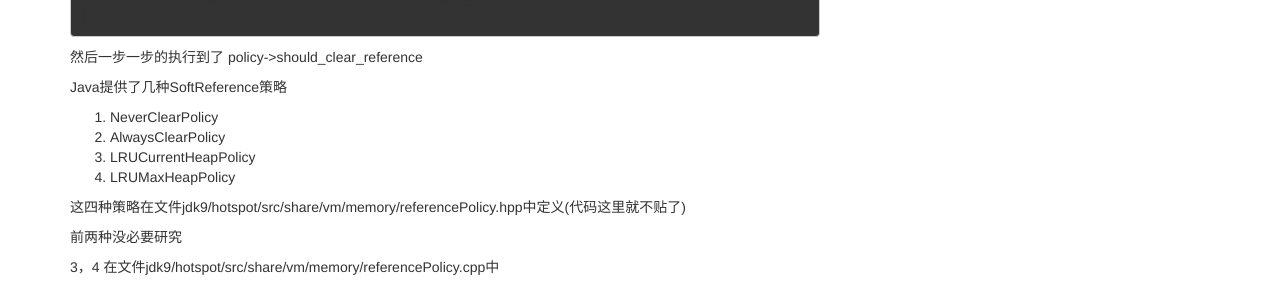
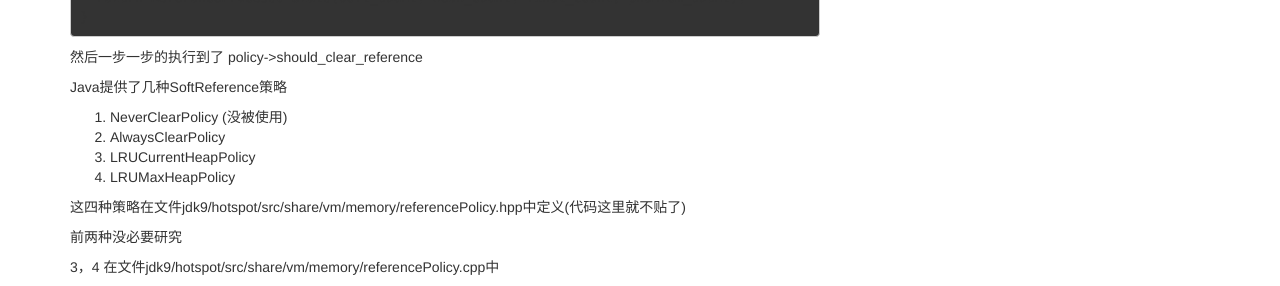
Before and after one commit to liuxinglanyue/blog, a Jekyll site: the page built from _posts/java/2015-06-30-soft_reference.markdown, in a window 1280 px wide and 900 px high, scrolled down 2127 px. Shown: the part 151-437 px from the top of the window. Built offline with Jekyll 4.4.1, drawn with Linux system fonts in a browser that asks for light colours; nearby versions of some CDN libraries; Markdown is read by kramdown in place of the engine named in the settings; comment, search, counter and statistics services are not loaded.

Commit message:
NeverClearPolicy没有使用

```diff
--- a/_posts/java/2015-06-30-soft_reference.markdown
+++ b/_posts/java/2015-06-30-soft_reference.markdown
@@ -131,7 +131,7 @@ ReferenceProcessorStats ReferenceProcessor::process_discovered_references(
 
 Java提供了几种SoftReference策略
 
-1. NeverClearPolicy
+1. NeverClearPolicy (没被使用)
 2. AlwaysClearPolicy
 3. LRUCurrentHeapPolicy
 4. LRUMaxHeapPolicy
```
